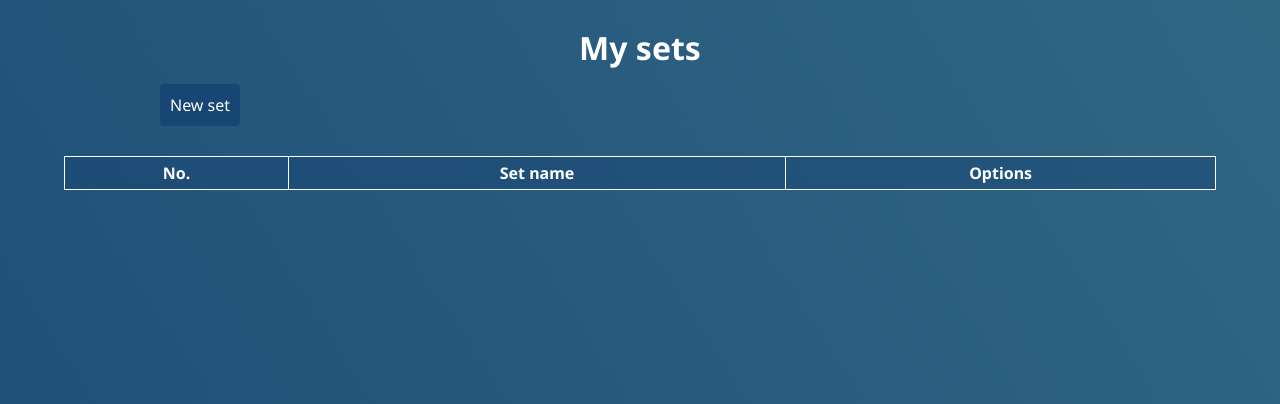
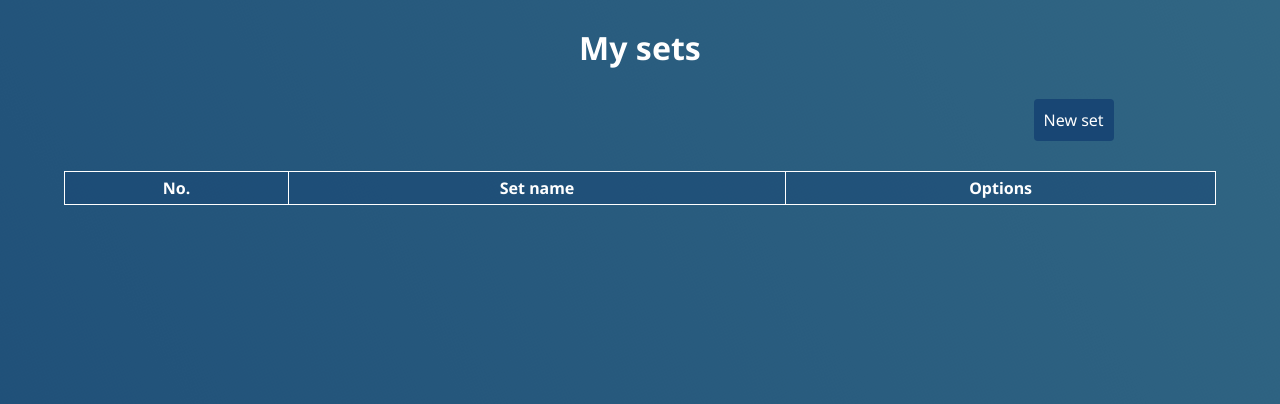
Before and after one commit to xendie/learning_app, a Flask app: page /my_sets in a window 1280 px wide. Shown: the part 44-448 px from the top of the page. Run offline with Flask 3, Linux system fonts and the light colour scheme; the visitor is signed in with stand-in values (Sample User, id 1); data that the repository does not hold is empty; some web fonts are replaced.

Commit message:
Changed CSS spacing of options buttons in my_sets

```diff
--- a/static/css/style.css
+++ b/static/css/style.css
@@ -129,10 +129,16 @@ tr:nth-child(even) {
 }
 
 .options-bar {
-  margin-top: 15px;
   display: flex;
-  justify-content: flex-start;
-  width: 75vw;
+  justify-content: flex-end;
+  margin-top: 30px;
+  width: 90vw;
+}
+
+.options-bar-buttons{
+  display: flex;
+  gap: 20px;
+  margin-right: 8vw;
 }
 
 .index-cell {
@@ -645,12 +651,10 @@ dialog{
 
 .btn-save-set {
   display: none;
-  margin-top: 30px;
 }
 
 .btn-back-to-my-sets {
   display: none;
-  margin-bottom: 30px;
 }
 
 .response-message {
```
